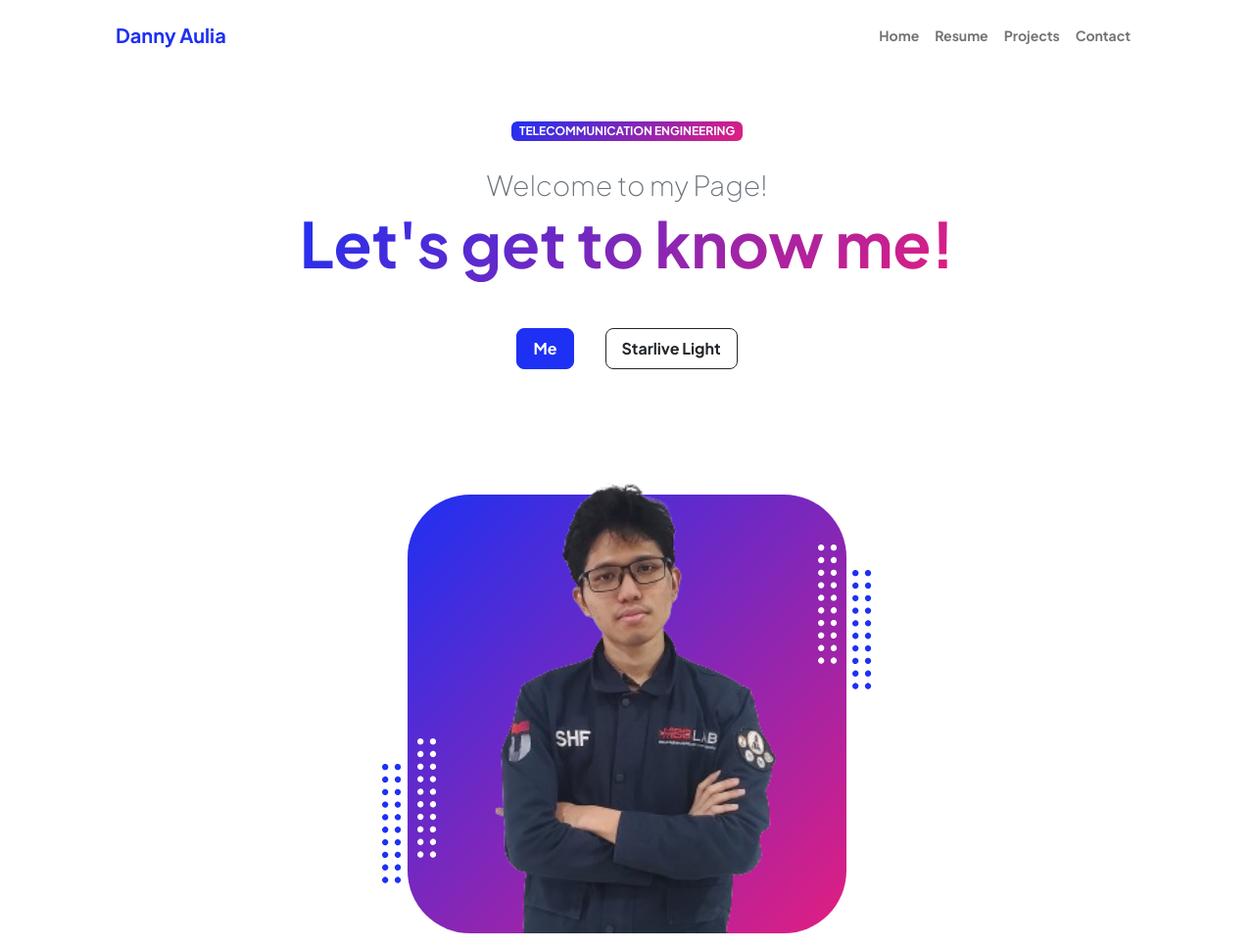
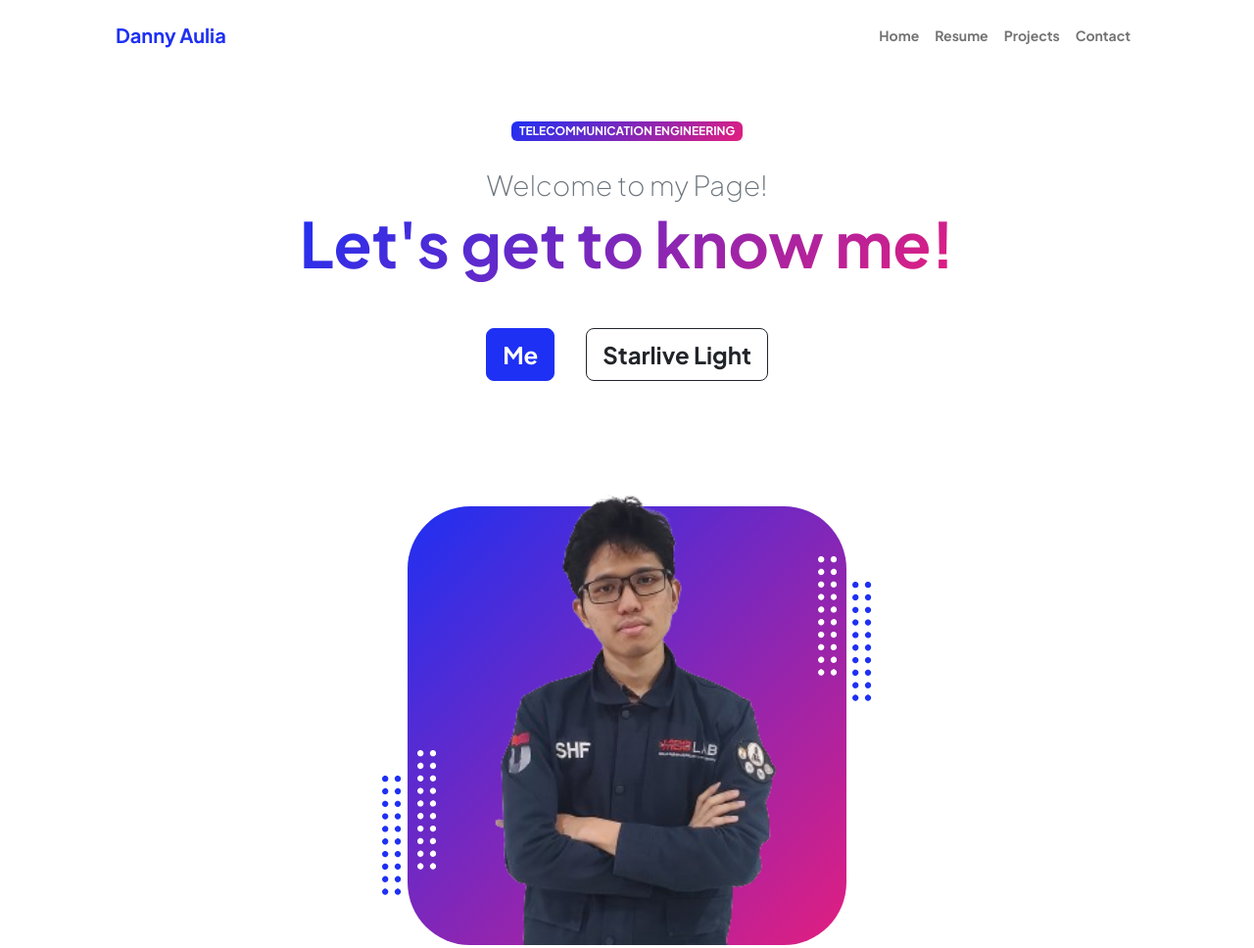
Before and after one commit to dannyauliaa/mydannyauliaa, a plain HTML site: page index.html in a window 1280 px wide. Shown: the top 968 px of the page at 98% size. Drawn offline with nearby package versions, Linux system fonts and the light colour scheme; a script that the page names is missing.

Commit message:
Update index.html

```diff
--- a/index.html
+++ b/index.html
@@ -45,8 +45,8 @@
                                 <div class="fs-3 fw-light text-muted">Welcome to my Page!</div>
                                 <h1 class="display-3 fw-bolder mb-5"><span class="text-gradient d-inline">Let's get to know me!</span></h1>
                                 <div class="d-grid gap-3 d-sm-flex justify-content-sm-center justify-content-xxl-start mb-3">
-                                    <a class="btn btn-primary btn-lg px-10 py-8 me-sm-3 fs-6 fw-bolder" href="resume.html">Me</a>
-                                    <a class="btn btn-outline-dark btn-lg px-10 py-8 fs-6 fw-bolder" href="projects.html">Starlive Light</a>
+                                    <a class="btn btn-primary btn-lg px-3 py-2 me-sm-3 fs-4 fw-bolder" href="resume.html">Me</a>
+                                    <a class="btn btn-outline-dark btn-lg px-3 py-2 fs-4 fw-bolder" href="projects.html">Starlive Light</a>
                                 </div>
                             </div>
                         </div>
```
